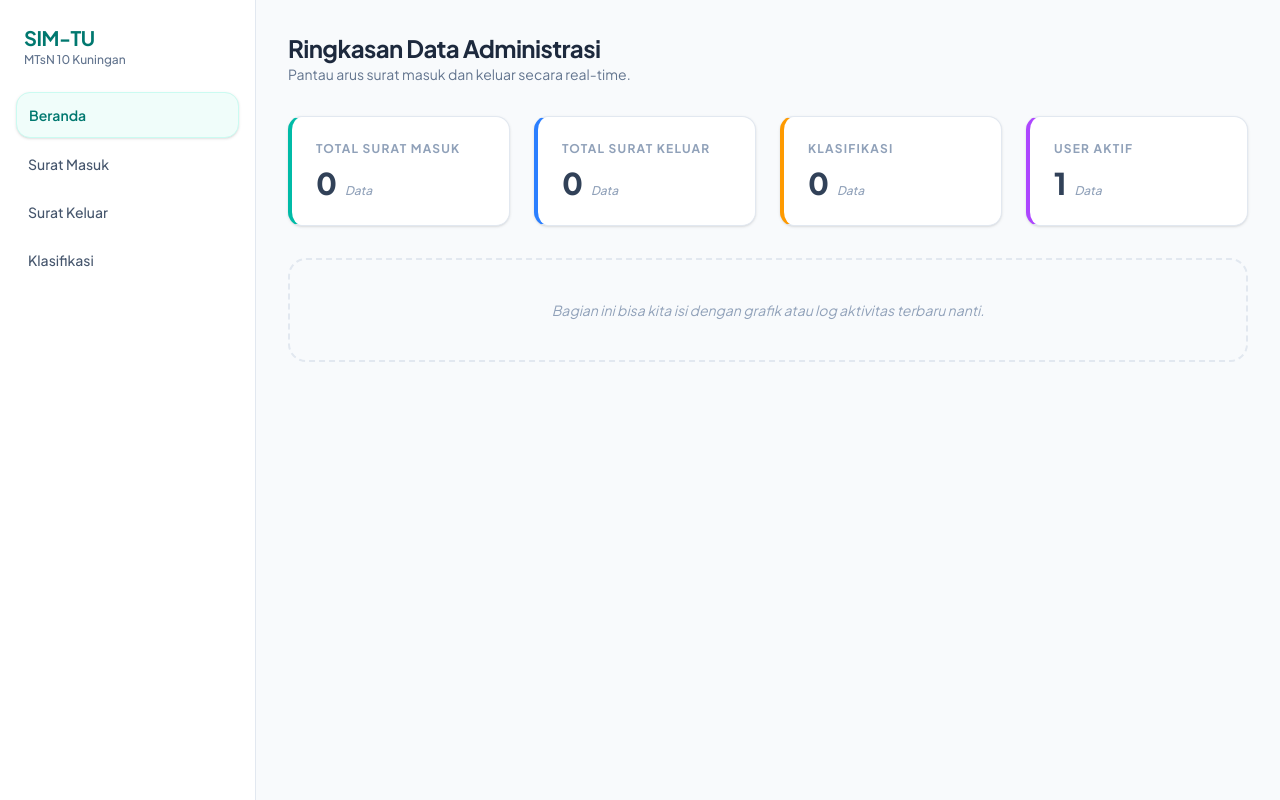
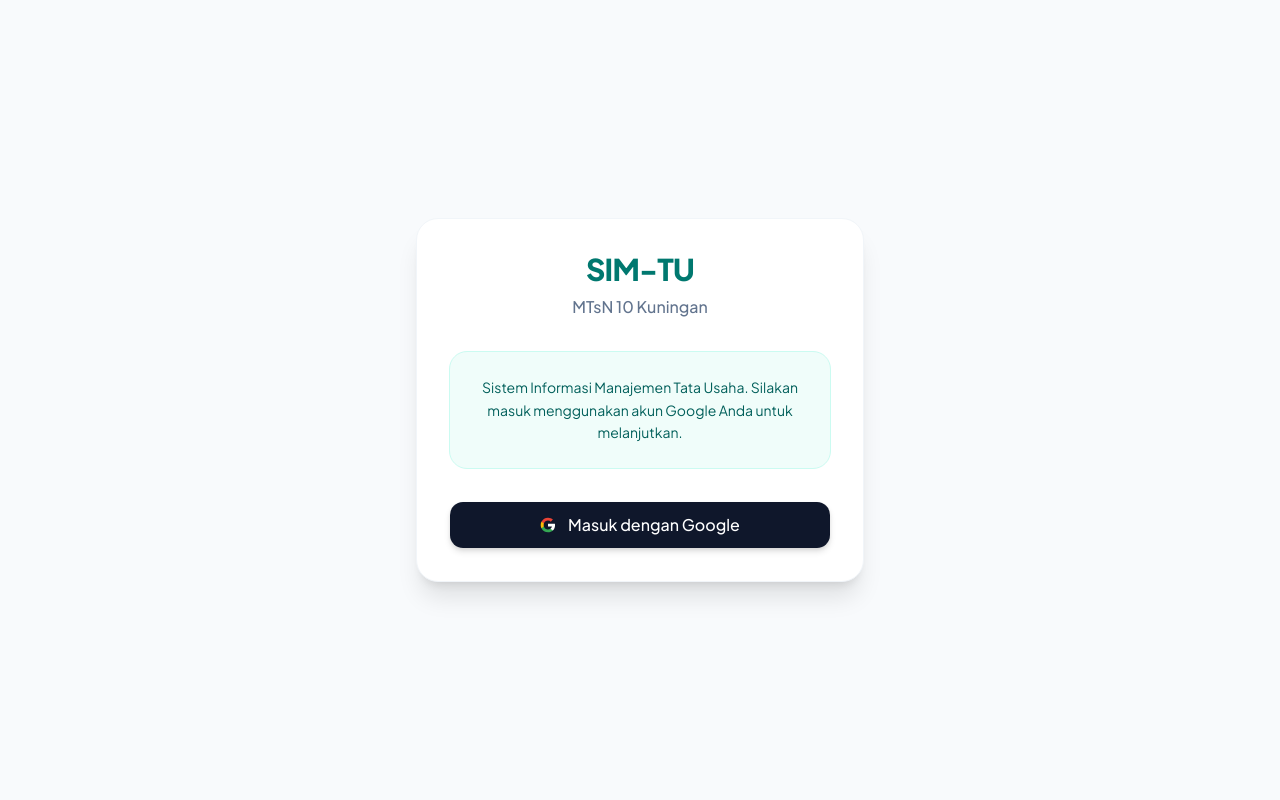
Before and after one commit to imamahmadturmudzi/sim-tu-kuningan, a Next.js app: page / in a window 1280 px wide. Built offline with nearby package versions, Linux system fonts and the light colour scheme; no server answers; the database is empty.

Commit message:
Menyelesaikan sistem login dan tombol logout

```diff
--- a/app/lib/firebase.ts
+++ b/app/lib/firebase.ts
@@ -1,5 +1,6 @@
 import { initializeApp, getApps } from "firebase/app";
 import { getFirestore } from "firebase/firestore";
+import { getAuth, GoogleAuthProvider } from "firebase/auth";
 
 const firebaseConfig = {
   apiKey: process.env.NEXT_PUBLIC_FIREBASE_API_KEY,
@@ -10,8 +11,8 @@ const firebaseConfig = {
   appId: process.env.NEXT_PUBLIC_FIREBASE_APP_ID,
 };
 
-// Inisialisasi Firebase hanya jika belum ada aplikasi yang berjalan
-const app = getApps().length === 0 ? initializeApp(firebaseConfig) : getApps()[0];
-const db = getFirestore(app);
+const app = !getApps().length ? initializeApp(firebaseConfig) : getApps()[0];
 
-export { db };
+export const db = getFirestore(app);
+export const auth = getAuth(app);
+export const googleProvider = new GoogleAuthProvider();
--- /dev/null
+++ b/components/AuthProvider.tsx
@@ -0,0 +1,71 @@
+"use client";
+
+import { useEffect, useState } from "react";
+import { auth, googleProvider } from "@/app/lib/firebase"; // Sesuaikan path firebase.ts kamu
+import { signInWithPopup, onAuthStateChanged, User } from "firebase/auth";
+import { Button } from "@/components/ui/button";
+
+export function AuthProvider({ children }: { children: React.ReactNode }) {
+  const [user, setUser] = useState<User | null>(null);
+  const [loading, setLoading] = useState(true);
+
+  useEffect(() => {
+    // Memantau apakah user sedang login atau logout
+    const unsubscribe = onAuthStateChanged(auth, (currentUser) => {
+      setUser(currentUser);
+      setLoading(false);
+    });
+    return () => unsubscribe();
+  }, []);
+
+  const loginDenganGoogle = async () => {
+    try {
+      await signInWithPopup(auth, googleProvider);
+    } catch (error) {
+      console.error("Gagal login:", error);
+      alert("Gagal login dengan Google. Silakan coba lagi.");
+    }
+  };
+
+  // Tampilkan layar putih polos saat mengecek status (agar tidak berkedip)
+  if (loading) {
+    return <div className="min-h-screen bg-slate-50 flex items-center justify-center text-teal-700 font-medium">Memuat SIM-TU...</div>;
+  }
+
+  // Jika belum login, tampilkan Halaman Login
+  if (!user) {
+    return (
+      <div className="min-h-screen flex items-center justify-center bg-slate-50 p-4">
+        <div className="max-w-md w-full bg-white rounded-3xl shadow-xl border border-slate-100 p-8 text-center space-y-8 animate-in fade-in zoom-in duration-500">
+          <div className="space-y-2">
+            <h1 className="text-3xl font-extrabold text-teal-700 tracking-tight">SIM-TU</h1>
+            <p className="text-slate-500 font-medium">MTsN 10 Kuningan</p>
+          </div>
+
+          <div className="p-6 bg-teal-50 rounded-2xl border border-teal-100">
+            <p className="text-sm text-teal-800 leading-relaxed">
+              Sistem Informasi Manajemen Tata Usaha. Silakan masuk menggunakan akun Google Anda untuk melanjutkan.
+            </p>
+          </div>
+
+          <Button
+            onClick={loginDenganGoogle}
+            className="w-full bg-slate-900 hover:bg-slate-800 text-white h-12 rounded-xl text-md shadow-md flex items-center justify-center gap-3"
+          >
+            {/* Icon Google sederhana */}
+            <svg className="w-5 h-5" viewBox="0 0 24 24">
+              <path fill="currentColor" d="M22.56 12.25c0-.78-.07-1.53-.2-2.25H12v4.26h5.92c-.26 1.37-1.04 2.53-2.21 3.31v2.77h3.57c2.08-1.92 3.28-4.74 3.28-8.09z" />
+              <path fill="#34A853" d="M12 23c2.97 0 5.46-.98 7.28-2.66l-3.57-2.77c-.98.66-2.23 1.06-3.71 1.06-2.86 0-5.29-1.93-6.16-4.53H2.18v2.84C3.99 20.53 7.7 23 12 23z" />
+              <path fill="#FBBC05" d="M5.84 14.09c-.22-.66-.35-1.36-.35-2.09s.13-1.43.35-2.09V7.07H2.18C1.43 8.55 1 10.22 1 12s.43 3.45 1.18 4.93l2.85-2.22.81-.62z" />
+              <path fill="#EA4335" d="M12 5.38c1.62 0 3.06.56 4.21 1.64l3.15-3.15C17.45 2.09 14.97 1 12 1 7.7 1 3.99 3.47 2.18 7.07l3.66 2.84c.87-2.6 3.3-4.53 6.16-4.53z" />
+            </svg>
+            Masuk dengan Google
+          </Button>
+        </div>
+      </div>
+    );
+  }
+
+  // Jika sudah login, tembus ke aplikasi utama!
+  return <>{children}</>;
+}
--- a/components/Sidebar.tsx
+++ b/components/Sidebar.tsx
@@ -2,18 +2,29 @@
 
 import Link from "next/link";
 import { usePathname } from "next/navigation";
+import { auth } from "@/app/lib/firebase";
+import { signOut } from "firebase/auth";
+import { useAuthState } from "react-firebase-hooks/auth"; // Kita butuh hook ini untuk baca data user
+import { Button } from "@/components/ui/button";
+import { LogOut } from "lucide-react";
 
 export function Sidebar() {
-  // Hook ini akan membaca URL saat ini (misal: "/" atau "/surat-masuk")
   const pathname = usePathname();
+  // Membaca data user yang sedang login
+  const [user] = useAuthState(auth);
 
-  // Daftar menu agar lebih rapi dan mudah ditambah nanti
   const menuItems = [
     { name: "Beranda", path: "/" },
     { name: "Surat Masuk", path: "/surat-masuk" },
     { name: "Surat Keluar", path: "/surat-keluar" },
-    { name: "Klasifikasi", path: "/klasifikasi" }, // Kita siapkan jalurnya untuk Poin 7
+    { name: "Klasifikasi", path: "/klasifikasi" },
   ];
+
+  const handleLogout = async () => {
+    if (confirm("Apakah Anda yakin ingin keluar?")) {
+      await signOut(auth);
+    }
+  };
 
   return (
     <aside className="w-64 bg-white border-r border-slate-200 hidden md:flex flex-col">
@@ -24,7 +35,6 @@ export function Sidebar() {
 
       <nav className="flex-1 px-4 space-y-1">
         {menuItems.map((item) => {
-          // Cek apakah menu ini adalah halaman yang sedang dibuka
           const isActive = pathname === item.path;
 
           return (
@@ -42,6 +52,27 @@ export function Sidebar() {
           );
         })}
       </nav>
+
+      {/* Area Profil & Logout di bawah Sidebar */}
+      {user && (
+        <div className="p-4 border-t border-slate-100 bg-slate-50 m-2 rounded-xl">
+          <div className="flex flex-col space-y-3">
+            <div className="overflow-hidden">
+              <p className="text-sm font-bold text-slate-800 truncate">{user.displayName || "Staf TU"}</p>
+              <p className="text-xs text-slate-500 truncate">{user.email}</p>
+            </div>
+            <Button
+              variant="outline"
+              size="sm"
+              className="w-full text-red-600 hover:text-red-700 hover:bg-red-50 border-red-100"
+              onClick={handleLogout}
+            >
+              <LogOut className="w-4 h-4 mr-2" />
+              Keluar
+            </Button>
+          </div>
+        </div>
+      )}
     </aside>
   );
 }
--- a/package.json
+++ b/package.json
@@ -18,6 +18,7 @@
     "radix-ui": "^1.4.3",
     "react": "19.2.4",
     "react-dom": "19.2.4",
+    "react-firebase-hooks": "^5.1.1",
     "shadcn": "^4.6.0",
     "sonner": "^2.0.7",
     "tailwind-merge": "^3.5.0",
```
Also changed, not shown: app/layout.tsx (+5 -9 lines), 1 other file (tests, documents, lock files or other folders).
